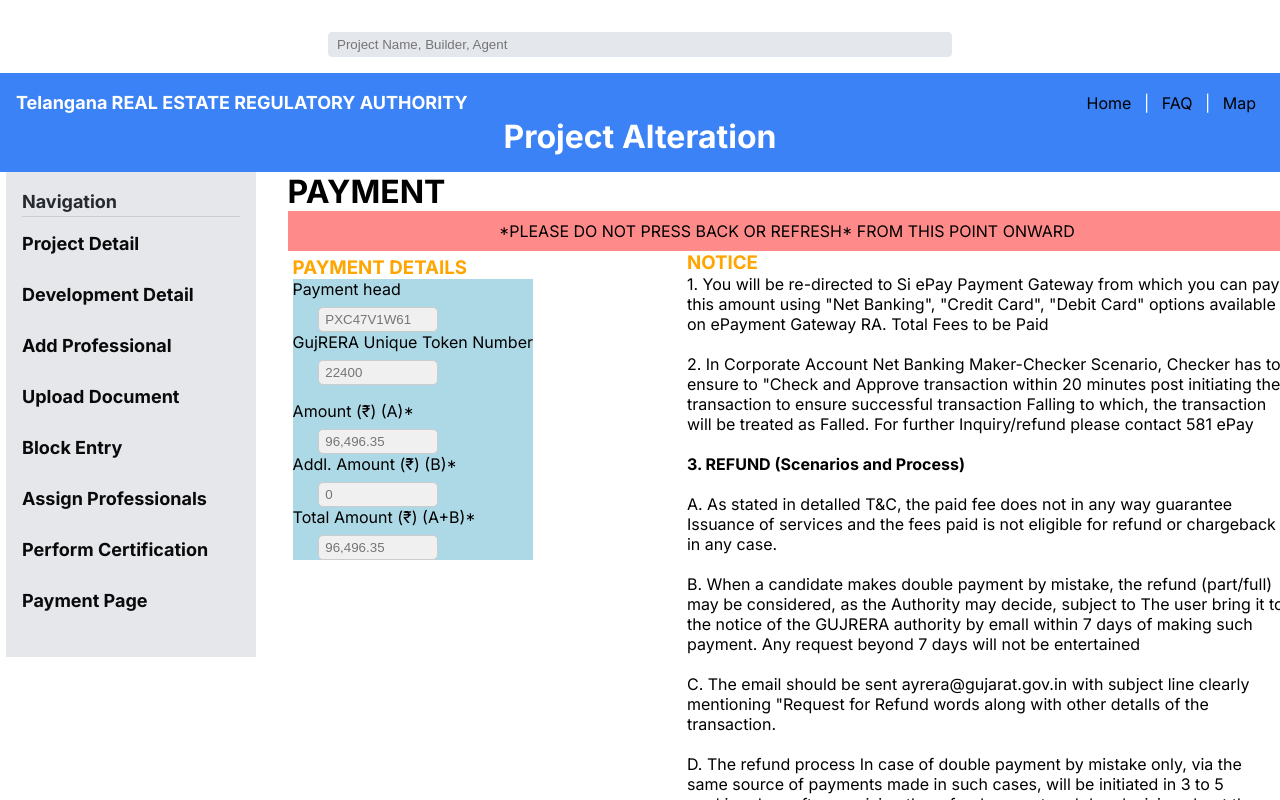
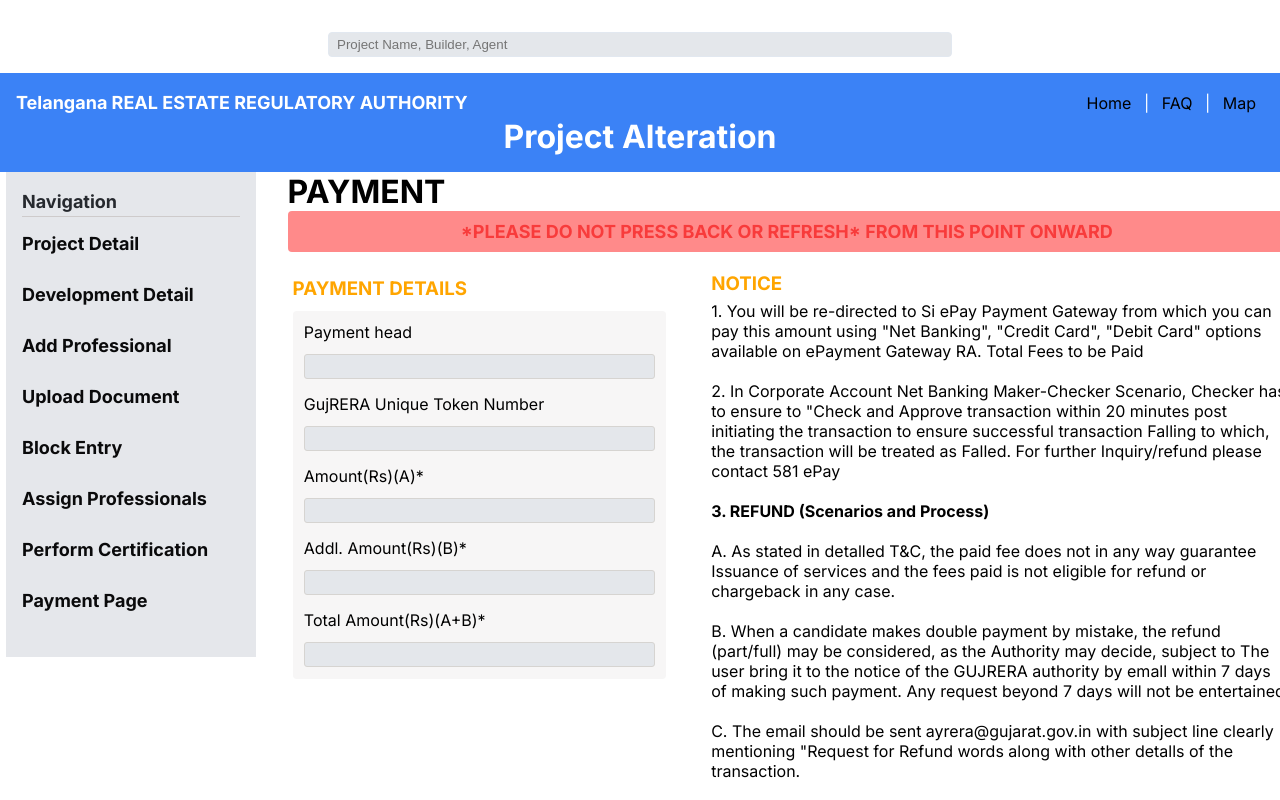
Before and after one commit to Adi16143/RERA, a Next.js app: page /PaymentPage in a window 1280 px wide. Shown: the top 800 px of the page. Built offline with nearby package versions, Linux system fonts and the light colour scheme.

Commit message:
intial phase

```diff
--- a/app/AssignProfessional/page.css
+++ b/app/AssignProfessional/page.css
@@ -11,3 +11,7 @@
   td {
     text-align: center;
   }
+  .my-table{
+    border-collapse:collapse;
+    width: 90%;
+  }
--- /dev/null
+++ b/app/End/end.css
@@ -0,0 +1,45 @@
+*{
+    padding: 0;
+    margin: 0;
+    box-sizing: border-box;
+}
+
+.full{
+    height: 70vh;
+    margin: 2%;
+}
+
+.small{
+    width: 100%;
+    height: 20%;
+    display: flex;
+    flex-direction: column;
+    justify-content: start;
+    align-items: center;
+    border-radius: 2px;
+    box-shadow: 1px 1px 9px rgb(165, 165, 165);
+    padding: 1%;
+}
+
+.small > .goat > p{
+    background-color: rgb(182, 252, 209);
+    color: rgb(15, 122, 51);
+    width: 100%;
+
+    text-align: center;
+    padding: 0.3%;
+    font-weight: bold;
+}
+
+.goat{
+    width: inherit;
+}
+.lastflex{
+    display: flex;
+    gap: 1%;
+    justify-content: end;
+    margin-top: 1%;
+}
+.App1{
+    width: 100%;
+}
--- a/app/PaymentPage/page.js
+++ b/app/PaymentPage/page.js
@@ -5,6 +5,12 @@ import "./pay.css";
 import Link from "next/link";
 
 const Input = () => <input type="checkbox" class="input2"></input>;
+const Input2 = ({ label, placeholder, type }) => (
+  <div class="li">
+    <label>{label}</label>
+    <input type={type} placeholder={placeholder} />
+  </div>
+);
 
 const Paywall = () => {
   //     let navigate = useNavigate();
@@ -23,50 +29,17 @@ const Paywall = () => {
         </div>
         <div className="sub-container">
           <div className="payment-details">
-            <h3 className="Headers">PAYMENT DETAILS </h3>
-            <div className="payment-details-container">
-              <div>
-                <label for="token-number">Payment head</label>
-                <input
-                  type="text"
-                  id="token-number"
-                  placeholder="PXC47V1W61"
-
-                ></input>
-              </div>
-              <div class="payment-details-container">
-                <label for="fees">GujRERA Unique Token Number</label>
-                <input type="text" id="fees" placeholder={fee} ></input>
-              </div>
-              <div>
-                <label for="token-number">Amount (₹) (A)*</label>
-                <input
-                  type="text"
-                  id="token-number"
-                  placeholder="96,496.35 "
-
-                ></input>
-              </div>
-              <div>
-                <label for="token-number">Addl. Amount (₹) (B)*</label>
-                <input
-                  type="number"
-                  id="token-number"
-                  placeholder="0"
-
-                ></input>
-              </div>
-              <div>
-                <label for="token-number">Total Amount (₹) (A+B)*</label>
-                <input
-                  type="text"
-                  id="token-number"
-                  placeholder="96,496.35 "
-
-                ></input>
-              </div>
+            <h3 className='Headers'>PAYMENT DETAILS</h3>
+            <div className="mainpay">
+              <Input2 label="Payment head"/>
+              <Input2 label="GujRERA Unique Token Number"/>
+              <Input2 label="Amount(Rs)(A)*"/>
+              <Input2 label="Addl. Amount(Rs)(B)*"/>
+              <Input2 label="Total Amount(Rs)(A+B)*"/>
             </div>
           </div>
+
+
           <div className="notice">
             <h3 className="Headers">NOTICE</h3>
             <p>
@@ -170,7 +143,7 @@ const Paywall = () => {
                 Previous
               </button>
             </Link>
-            <Link href="#">
+            <Link href="/End">
               <button type="submit" className="Btn">
                 Agree and pay {fee}
               </button>
--- a/app/PaymentPage/pay.css
+++ b/app/PaymentPage/pay.css
@@ -4,6 +4,8 @@
     flex-direction: row;
     /* overflow: scroll;
     height: 50vh; */
+    gap: 4%;
+    margin-top: 2%;
 }
 
 #warning{
@@ -11,15 +13,17 @@
     background-color: rgb(255, 138, 138);
     padding:10px;
     margin:0;
+    border-radius: 4px;
 }
 
 .Headers{
     color: orange;
     background-color: white;
+    margin-bottom: 1%;
 }
 
 .payment-details{
-    width: 40%;;
+    width: 40%;
     padding: 5px;
 
 }
@@ -63,6 +67,8 @@
     margin-right: 10px;
 }
 
+
+
 /* ul li:before {
     content: '✓';
 
@@ -76,3 +82,70 @@ li{
 .tac{
     margin-top: 20px;
 }
+
+
+
+.mainpay{
+    border: none;
+    border-radius: 1%;
+    background-color: rgb(247, 246, 246);
+    padding: 3%;
+    display: flex;
+    flex-direction: column;
+    gap: 15px;
+}
+
+
+#warning > p{
+    color: rgb(248, 59, 59);
+    font-weight: bold;
+    font-size: large;
+}
+
+
+
+.payment-details h3{
+    margin-bottom: 3%;
+}
+
+
+
+
+.notice{
+    text-align: left;
+
+}
+
+
+
+
+/* ul li:before {
+    content: '✓';
+
+} */
+ul{
+    list-style: none;
+}
+li{
+    list-style: none;
+}
+.declist li{
+    display: flex;
+    gap: 1%;
+}
+
+.declist{
+    margin-top: 2%;
+}
+
+.input2{
+    margin-right: 0px;
+}
+
+.li input{
+    width: inherit;
+
+}
+.rightside{
+    margin-right: 2%;
+}
```
Also changed, not shown: app/BlockEntry/page.js (+9 -9 lines), app/BlockEntry/style.css (+11 -0 lines), app/End/page.js (added, +29 -0 lines).
